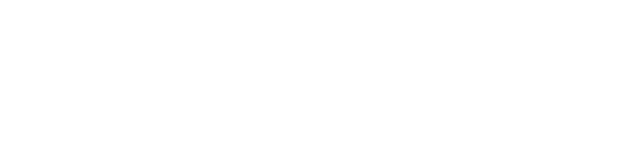
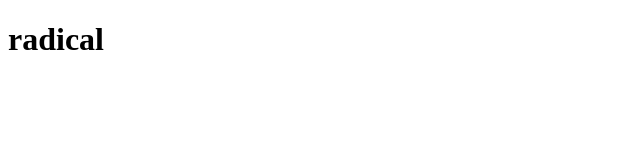
Before and after one commit to AYeison/gittest, a plain HTML site: page index.html in a window 1280 px wide. Shown: the whole page, without its empty margins (0-640 px from the left). Drawn offline with Linux system fonts and the light colour scheme.

Commit message:
Nuevos cambios en el index html: >Añadido un h1 con el texto radical

```diff
--- a/index.html
+++ b/index.html
@@ -7,7 +7,7 @@
     <title>Carrito de compras</title>
 </head>
 <body>
-
+     <h1>radical</h1>
 </body>
 
 
```
